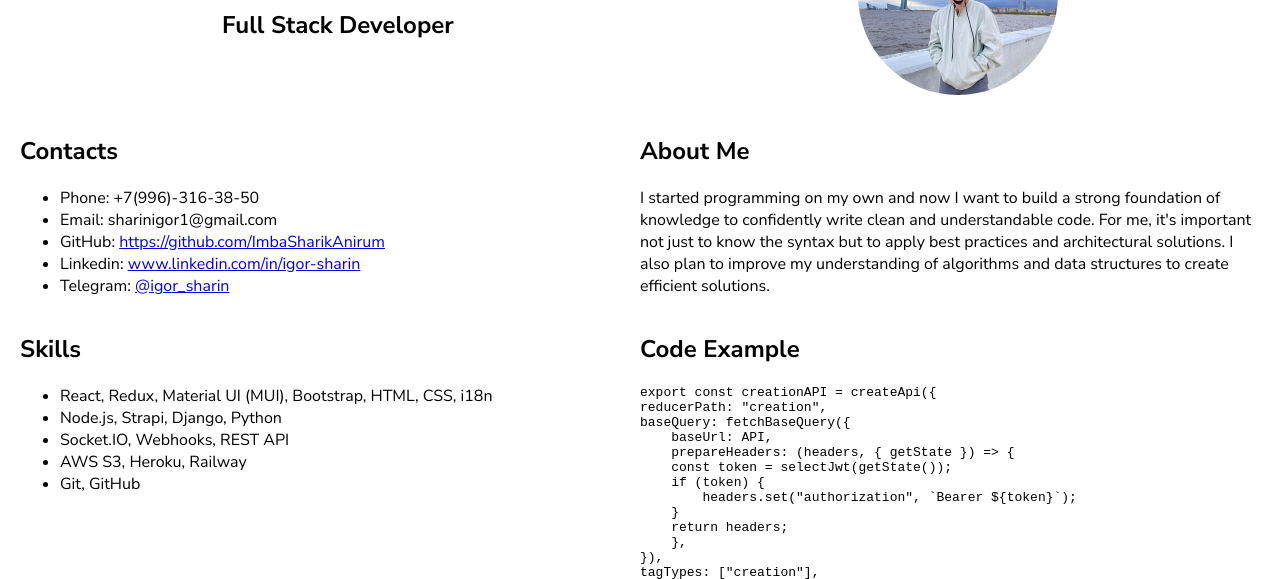
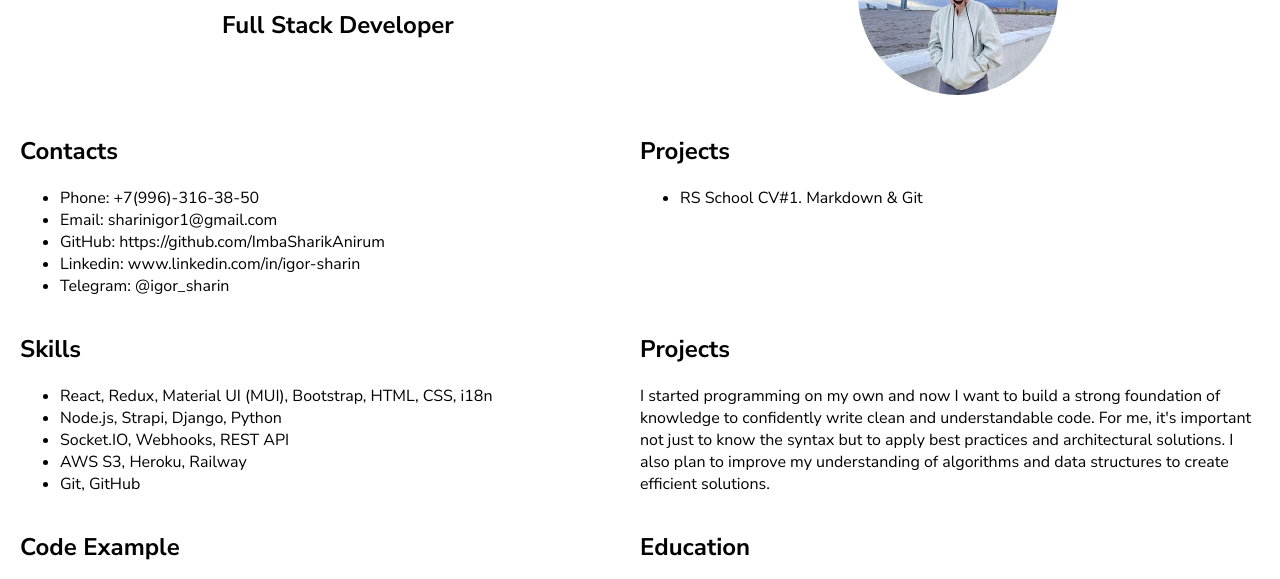
Before and after one commit to ImbaSharikAnirum/rsschool-cv, a plain HTML site: page index.html in a window 1280 px wide. Shown: the part 215-794 px from the top of the page. Drawn offline with Linux system fonts and the light colour scheme.

Commit message:
feat: add Projects section

```diff
--- a/index.html
+++ b/index.html
@@ -75,15 +75,16 @@
           </ul>
         </section>
         <section class="section" id="about-me">
-          <h2>About Me</h2>
-          <p>
-            I started programming on my own and now I want to build a strong
-            foundation of knowledge to confidently write clean and
-            understandable code. For me, it's important not just to know the
-            syntax but to apply best practices and architectural solutions. I
-            also plan to improve my understanding of algorithms and data
-            structures to create efficient solutions.
-          </p>
+          <h2 class="section-title">Projects</h2>
+          <ul>
+            <li>
+              <a
+                class="section-link"
+                href="https://imbasharikanirum.github.io/rsschool-cv/cv"
+                >RS School CV#1. Markdown & Git</a
+              >
+            </li>
+          </ul>
         </section>
         <section class="section" id="skills">
           <h2>Skills</h2>
@@ -94,6 +95,17 @@
             <li>AWS S3, Heroku, Railway</li>
             <li>Git, GitHub</li>
           </ul>
+        </section>
+        <section class="section" id="about-me">
+          <h2>Projects</h2>
+          <p>
+            I started programming on my own and now I want to build a strong
+            foundation of knowledge to confidently write clean and
+            understandable code. For me, it's important not just to know the
+            syntax but to apply best practices and architectural solutions. I
+            also plan to improve my understanding of algorithms and data
+            structures to create efficient solutions.
+          </p>
         </section>
         <section class="section" id="code-example">
           <h2>Code Example</h2>
@@ -143,7 +155,7 @@ endpoints: (builder) =&gt; ({
         <section class="section" id="languages">
           <h2>Languages</h2>
           <ul>
-            <li><span>English:</span>Pre-Intermediate</li>
+            <li>English: Pre-Intermediate</li>
           </ul>
         </section>
       </div>
--- a/style.css
+++ b/style.css
@@ -36,6 +36,10 @@ pre {
   box-sizing: border-box;
 }
 
+a {
+  color: black;
+  text-decoration: none;
+}
 .container {
   max-width: 1440px;
   margin: 0 auto;
@@ -50,7 +54,6 @@ pre {
 }
 
 .footer-link {
-  text-decoration: none;
   cursor: pointer;
   color: black;
 }
@@ -70,7 +73,6 @@ pre {
   color: black;
   font-size: 16px;
   text-align: center;
-  text-decoration: none;
   cursor: pointer;
   transition: background-color 0.3s, color 0.3s;
 }
```
Also changed, not shown: 1 other file.
